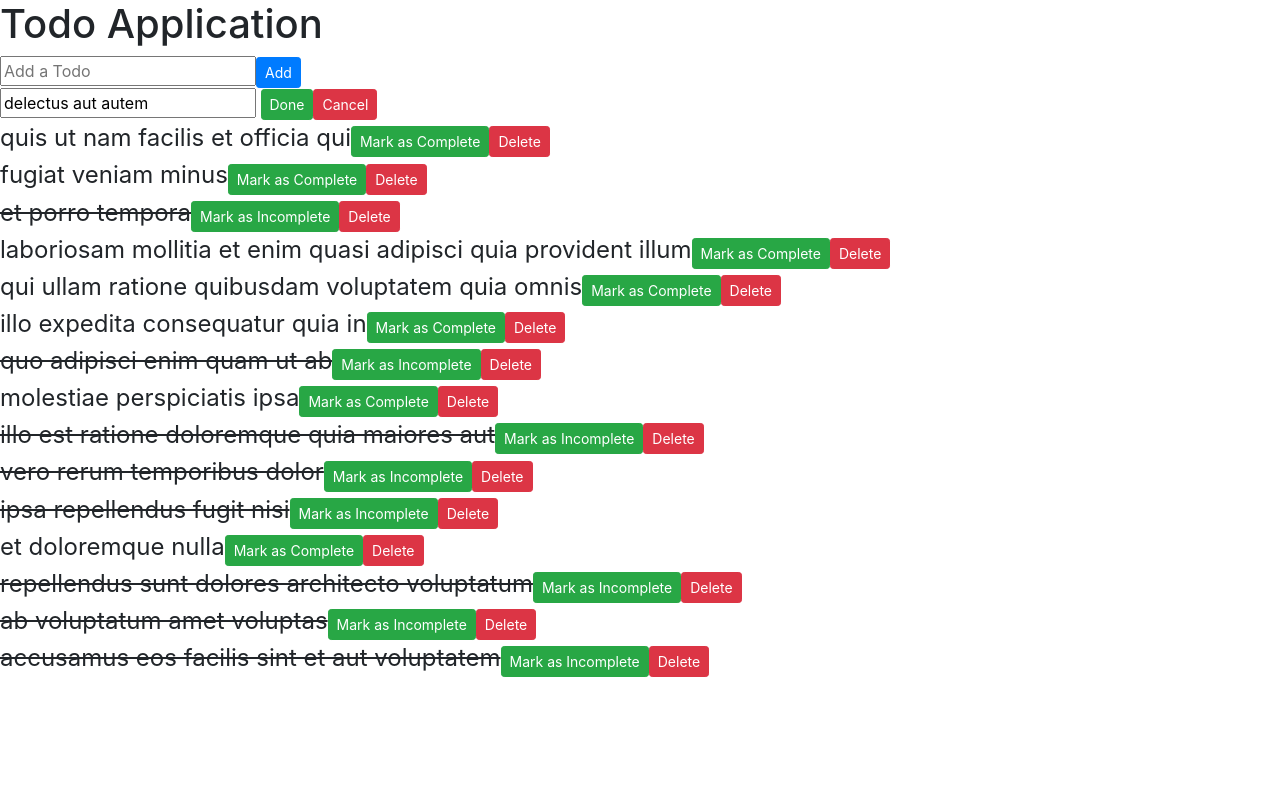
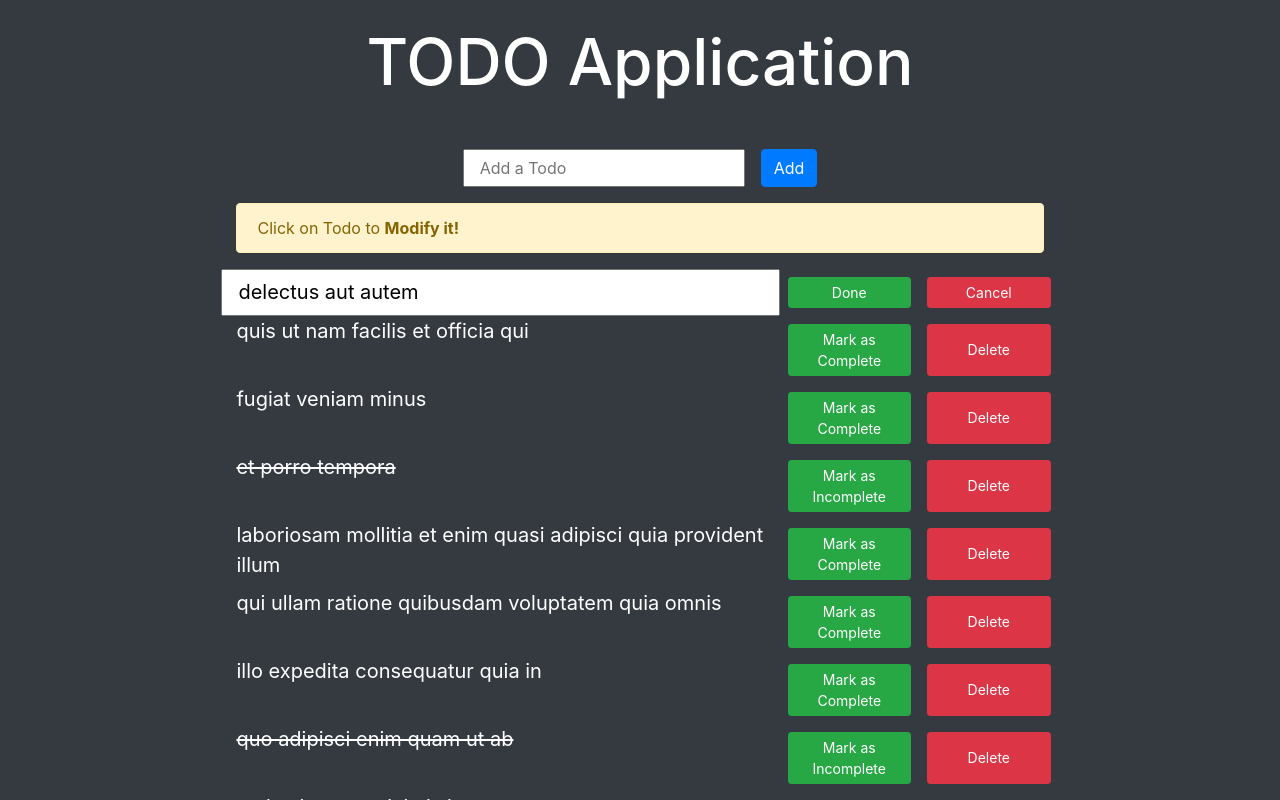
Before and after one commit to nishit-g/todo-react, a React (Create React App) app: page / in a window 1280 px wide. Both pictures are taken after a click on the element "delectus aut autem". Shown: the top 800 px of the page. Built offline with nearby package versions, Linux system fonts and the light colour scheme.

Commit message:
update UI and fix edge cases

```diff
--- a/src/App.css
+++ b/src/App.css
@@ -1,18 +1,3 @@
 .App {
   text-align: center;
 }
-
-.App-header {
-  background-color: #282c34;
-  min-height: 100vh;
-  display: flex;
-  flex-direction: column;
-  align-items: center;
-  justify-content: center;
-  font-size: calc(10px + 2vmin);
-  color: white;
-}
-
-.App-link {
-  color: #61dafb;
-}
--- a/src/App.js
+++ b/src/App.js
@@ -5,7 +5,11 @@ import "./App.css";
 import TodoMain from "./components/todoMain";
 
 function App() {
-  return <TodoMain />;
+  return (
+    <div className="d-flex justify-content-center text-white bg-dark">
+      <TodoMain />
+    </div>
+  );
 }
 
 export default App;
--- a/src/components/addTodo.js
+++ b/src/components/addTodo.js
@@ -13,7 +13,14 @@ class AddTodo extends Component {
 
     const todoTitle = this.state.todoTitle;
 
-    if (!todoTitle || /^\s*$/.test(todoTitle)) {
+    if (
+      !todoTitle ||
+      todoTitle === "" ||
+      todoTitle === "" ||
+      /^\s*$/.test(todoTitle)
+    ) {
+      // Clear the input field
+      this.setState({ todoTitle: "" });
       return;
     }
 
@@ -27,18 +34,22 @@ class AddTodo extends Component {
 
   render() {
     return (
-      <div>
-        <form onSubmit={this.handleSubmit}>
+      <div className="row p-2 justify-content-md-center">
         <input
+          className="col-md-auto m-2 "
           type="text"
+          size="bg"
           placeholder="Add a Todo"
-            size="sm"
           value={this.state.todoTitle}
           onChange={this.handleChange}
         />
 
-          <button className="btn btn-primary btn-sm">Add</button>
-        </form>
+        <button
+          onClick={this.handleSubmit}
+          className="col-md-auto btn btn-primary btn m-2"
+        >
+          Add
+        </button>
       </div>
     );
   }
--- a/src/components/todo.js
+++ b/src/components/todo.js
@@ -31,7 +31,11 @@ class Todo extends Component {
   };
 
   handleDone = () => {
-    if (this.state.title === this.state.newTitle) {
+    if (
+      this.state.title === this.state.newTitle ||
+      this.state.newTitle === "" ||
+      this.state.newTitle === " "
+    ) {
       return this.handleEdit();
     }
 
@@ -66,39 +70,47 @@ class Todo extends Component {
   render() {
     const { todo, onDelete } = this.props;
     return this.state.isInEditMode ? (
-      <div>
+      <div className="row">
         <input
-          size="sm"
+          className="col-8"
+          style={{ fontSize: "20px" }}
           onChange={this.handleChange}
           value={this.state.newTitle}
         />{" "}
-        <button className="btn btn-success btn-sm" onClick={this.handleDone}>
+        <button
+          className="col btn btn-success btn-sm m-2"
+          onClick={this.handleDone}
+        >
           Done
         </button>
-        <button className="btn btn-danger btn-sm" onClick={this.handleCancel}>
+        <button
+          className="col btn btn-danger btn-sm m-2"
+          onClick={this.handleCancel}
+        >
           Cancel
         </button>
       </div>
     ) : (
-      <div>
+      <div className="row">
         <span
+          className="col-8"
           onClick={this.handleEdit}
           style={
             this.state.isComplete
-              ? { fontSize: "24px", textDecorationLine: "line-through" }
-              : { fontSize: "24px" }
+              ? { fontSize: "20px", textDecorationLine: "line-through" }
+              : { fontSize: "20px" }
           }
         >
           {this.state.title}
         </span>
         <button
-          className="btn btn-success btn-sm"
+          className="col btn btn-success btn-sm m-2"
           onClick={this.handleCompleteToggle}
         >
           {this.state.isComplete ? "Mark as Incomplete" : "Mark as Complete"}
         </button>
         <button
-          className="btn btn-danger btn-sm"
+          className="col btn btn-danger btn-sm m-2"
           onClick={() => onDelete(todo)}
         >
           Delete
--- a/src/components/todoMain.js
+++ b/src/components/todoMain.js
@@ -49,9 +49,23 @@ class TodoMain extends Component {
 
   render() {
     return (
-      <div style={{}}>
-        <h1>Todo Application</h1>
+      <div>
+        <h1
+          className="p-4 d-flex justify-content-center "
+          style={{ fontSize: "64px", fontStyle: "bold" }}
+        >
+          TODO Application
+        </h1>
+
         <AddTodo addNewTodo={this.handleAddition}></AddTodo>
+
+        <div
+          class="alert alert-warning alert-dismissible fade show"
+          role="alert"
+        >
+          Click on Todo to <strong>Modify it!</strong>
+        </div>
+
         {this.state.listOfTodos.map((todo) => (
           <Todo
             key={todo.id}
```
Also changed, not shown: src/index.js (+5 -5 lines). Lines whose indentation alone changed are shown as unchanged.
